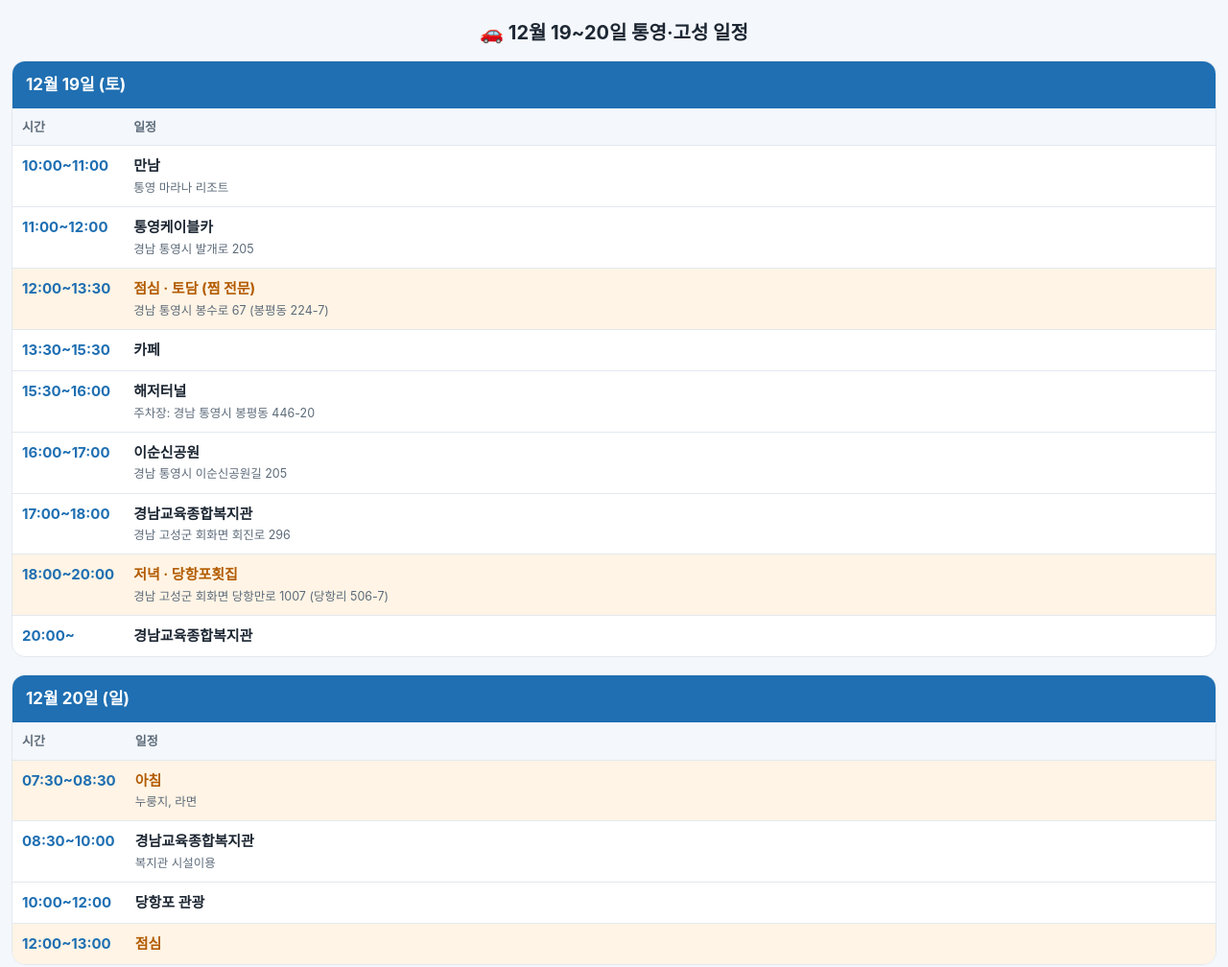
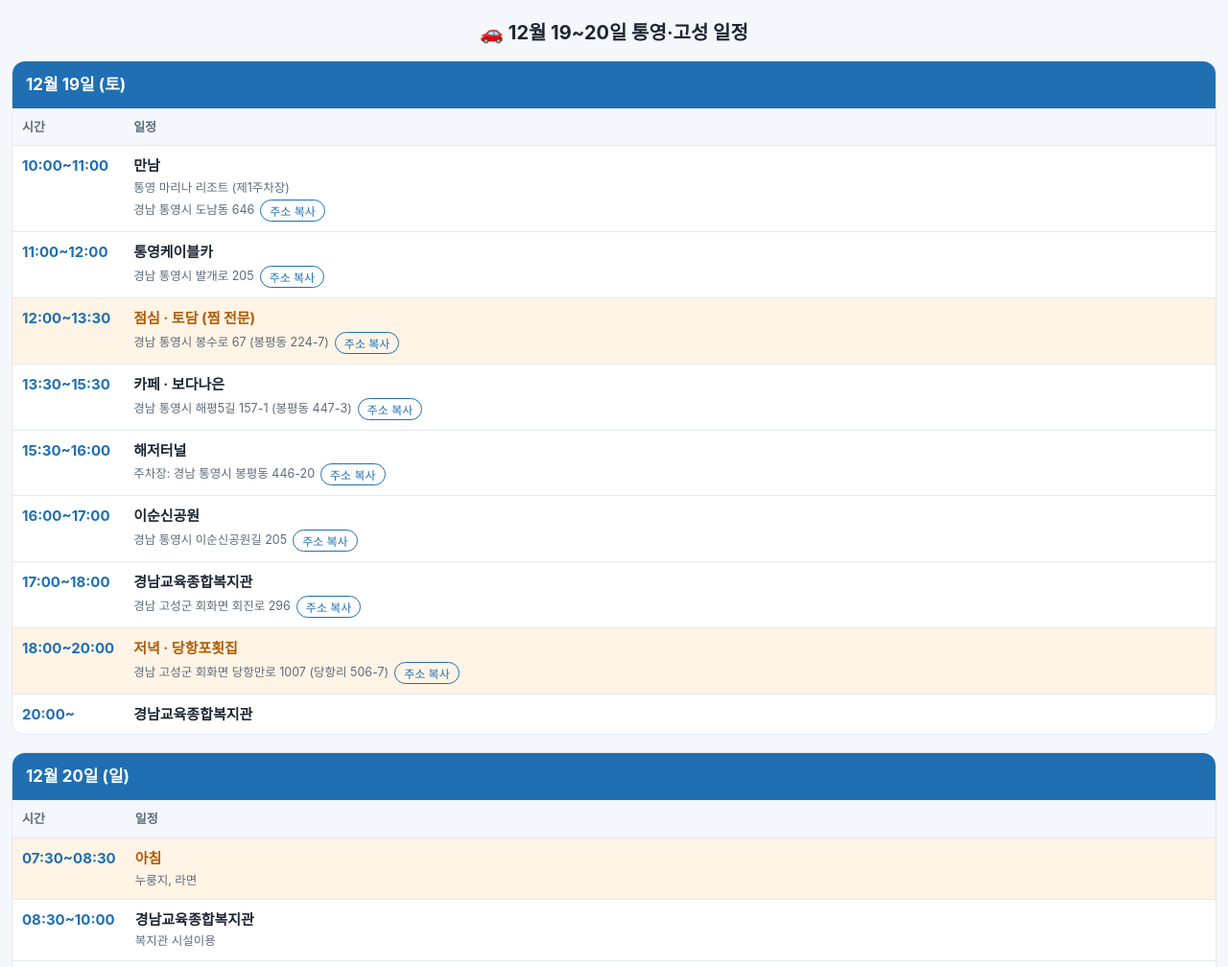
Before and after one commit to yhynong-beep/yongwoo-account, a plain HTML site: page 2026/일정표.html in a window 1280 px wide. Shown: the top 1008 px of the page at 96% size. Drawn offline with Linux system fonts and the light colour scheme.

Commit message:
일정표.html 업데이트

```diff
--- a/2026/일정표.html
+++ b/2026/일정표.html
@@ -22,6 +22,8 @@ td.t{white-space:nowrap;font-weight:700;color:var(--accent);width:92px}
 td small{display:block;color:var(--sub);font-size:12.5px;margin-top:3px;word-break:keep-all}
 tr.meal td.a b{color:var(--mealtext)}
 tr.meal{background:var(--meal)}
+.cp{display:inline-block;margin-left:6px;padding:2px 9px;border:1px solid var(--accent);border-radius:12px;background:transparent;color:var(--accent);font-size:12px;font-family:inherit;cursor:pointer;vertical-align:middle}
+.cp.ok{background:var(--accent);color:var(--card)}
 </style>
 </head>
 <body>
@@ -31,10 +33,10 @@ tr.meal{background:var(--meal)}
 <h2>12월 19일 (토)</h2>
 <table>
 <tr><th>시간</th><th>일정</th></tr>
-<tr><td class="t">10:00~11:00</td><td class="a"><b>만남</b><small>통영 마라나 리조트</small></td></tr>
+<tr><td class="t">10:00~11:00</td><td class="a"><b>만남</b><small>통영 마리나 리조트 (제1주차장)</small><small>경남 통영시 도남동 646</small></td></tr>
 <tr><td class="t">11:00~12:00</td><td class="a"><b>통영케이블카</b><small>경남 통영시 발개로 205</small></td></tr>
 <tr class="meal"><td class="t">12:00~13:30</td><td class="a"><b>점심 · 토담 (찜 전문)</b><small>경남 통영시 봉수로 67 (봉평동 224-7)</small></td></tr>
-<tr><td class="t">13:30~15:30</td><td class="a"><b>카페</b></td></tr>
+<tr><td class="t">13:30~15:30</td><td class="a"><b>카페 · 보다나은</b><small>경남 통영시 해평5길 157-1 (봉평동 447-3)</small></td></tr>
 <tr><td class="t">15:30~16:00</td><td class="a"><b>해저터널</b><small>주차장: 경남 통영시 봉평동 446-20</small></td></tr>
 <tr><td class="t">16:00~17:00</td><td class="a"><b>이순신공원</b><small>경남 통영시 이순신공원길 205</small></td></tr>
 <tr><td class="t">17:00~18:00</td><td class="a"><b>경남교육종합복지관</b><small>경남 고성군 회화면 회진로 296</small></td></tr>
@@ -50,8 +52,33 @@ tr.meal{background:var(--meal)}
 <tr class="meal"><td class="t">07:30~08:30</td><td class="a"><b>아침</b><small>누룽지, 라면</small></td></tr>
 <tr><td class="t">08:30~10:00</td><td class="a"><b>경남교육종합복지관</b><small>복지관 시설이용</small></td></tr>
 <tr><td class="t">10:00~12:00</td><td class="a"><b>당항포 관광</b></td></tr>
-<tr class="meal"><td class="t">12:00~13:00</td><td class="a"><b>점심</b></td></tr>
+<tr class="meal"><td class="t">12:00~13:00</td><td class="a"><b>점심 · 진국본가</b><small>경남 고성군 회화면 관인로 20 (배둔리 1288-74)</small></td></tr>
 </table>
 </div>
+<script>
+(function(){
+function copy(t){
+  if(navigator.clipboard&&navigator.clipboard.writeText){return navigator.clipboard.writeText(t).catch(function(){return fb(t)})}
+  return fb(t)
+}
+function fb(t){
+  return new Promise(function(res,rej){
+    try{var a=document.createElement('textarea');a.value=t;a.style.position='fixed';a.style.opacity='0';document.body.appendChild(a);a.focus();a.select();var ok=document.execCommand('copy');document.body.removeChild(a);ok?res():rej()}catch(e){rej(e)}
+  })
+}
+document.querySelectorAll('td.a small').forEach(function(s){
+  var txt=s.textContent.trim();
+  if(!/경남/.test(txt))return;
+  var addr=txt.replace(/^주차장:\s*/,'');
+  var b=document.createElement('button');
+  b.className='cp';b.type='button';b.textContent='주소 복사';
+  b.addEventListener('click',function(){
+    copy(addr).then(function(){b.textContent='복사됨 ✓';b.classList.add('ok')}).catch(function(){b.textContent='복사 실패'});
+    setTimeout(function(){b.textContent='주소 복사';b.classList.remove('ok')},1800);
+  });
+  s.appendChild(b);
+});
+})();
+</script>
 </body>
 </html>
```
